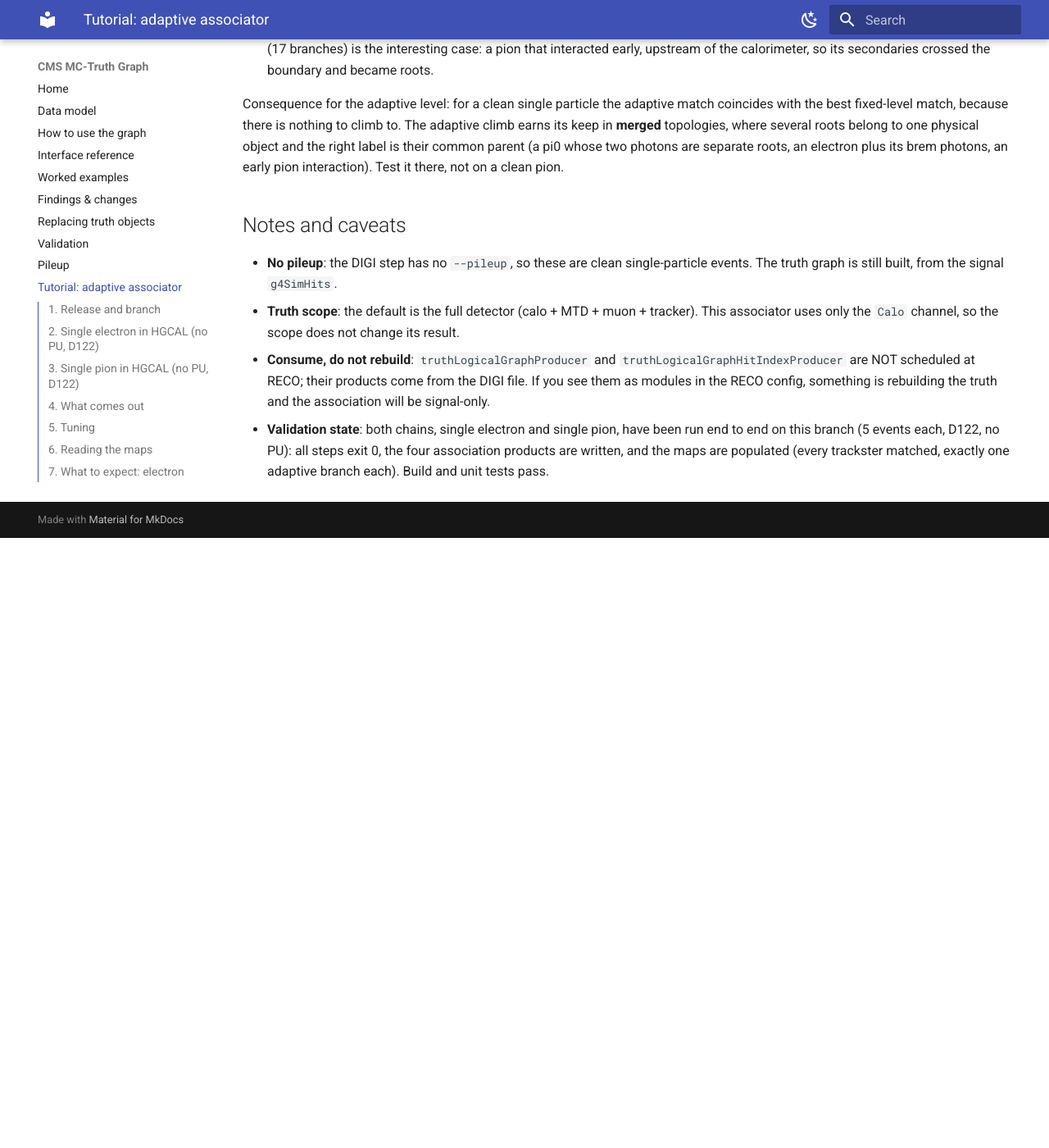
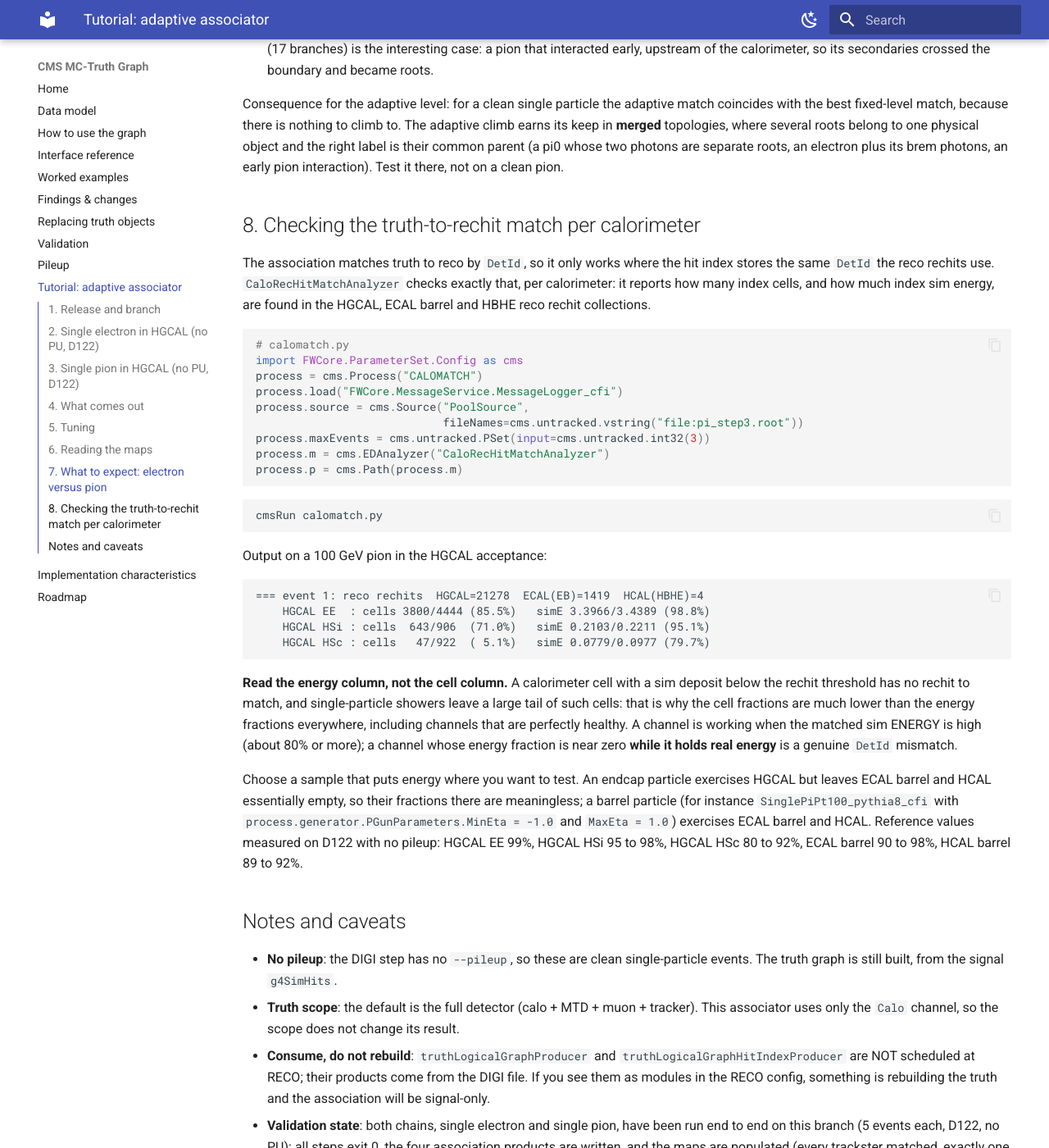
Before and after one commit to felicepantaleo/cms-truth-docs, an MkDocs documentation site: the page built from docs/adaptive-associator.md, in a window 1280 px wide and 1400 px high, scrolled down 4776 px. Shown: the whole window at 82% size. Built offline with MkDocs 1.6.1 and Material for MkDocs 9.7.7, drawn with Linux system fonts in a browser that asks for light colours; before the commit the page ends 5432 px from its top, so only the background shows below that.

Commit message:
docs: document CaloRecHitMatchAnalyzer, the per-calorimeter truth-to-rechit check

````diff
--- a/docs/adaptive-associator.md
+++ b/docs/adaptive-associator.md
@@ -236,6 +236,52 @@
 are separate roots, an electron plus its brem photons, an early pion interaction). Test
 it there, not on a clean pion.
 
+## 8. Checking the truth-to-rechit match per calorimeter
+
+The association matches truth to reco by `DetId`, so it only works where the hit index
+stores the same `DetId` the reco rechits use. `CaloRecHitMatchAnalyzer` checks exactly
+that, per calorimeter: it reports how many index cells, and how much index sim energy,
+are found in the HGCAL, ECAL barrel and HBHE reco rechit collections.
+
+```python
+# calomatch.py
+import FWCore.ParameterSet.Config as cms
+process = cms.Process("CALOMATCH")
+process.load("FWCore.MessageService.MessageLogger_cfi")
+process.source = cms.Source("PoolSource",
+                            fileNames=cms.untracked.vstring("file:pi_step3.root"))
+process.maxEvents = cms.untracked.PSet(input=cms.untracked.int32(3))
+process.m = cms.EDAnalyzer("CaloRecHitMatchAnalyzer")
+process.p = cms.Path(process.m)
+```
+
+```bash
+cmsRun calomatch.py
+```
+
+Output on a 100 GeV pion in the HGCAL acceptance:
+
+```
+=== event 1: reco rechits  HGCAL=21278  ECAL(EB)=1419  HCAL(HBHE)=4
+    HGCAL EE  : cells 3800/4444 (85.5%)   simE 3.3966/3.4389 (98.8%)
+    HGCAL HSi : cells  643/906  (71.0%)   simE 0.2103/0.2211 (95.1%)
+    HGCAL HSc : cells   47/922  ( 5.1%)   simE 0.0779/0.0977 (79.7%)
+```
+
+**Read the energy column, not the cell column.** A calorimeter cell with a sim deposit
+below the rechit threshold has no rechit to match, and single-particle showers leave a
+large tail of such cells: that is why the cell fractions are much lower than the energy
+fractions everywhere, including channels that are perfectly healthy. A channel is
+working when the matched sim ENERGY is high (about 80% or more); a channel whose energy
+fraction is near zero **while it holds real energy** is a genuine `DetId` mismatch.
+
+Choose a sample that puts energy where you want to test. An endcap particle exercises
+HGCAL but leaves ECAL barrel and HCAL essentially empty, so their fractions there are
+meaningless; a barrel particle (for instance `SinglePiPt100_pythia8_cfi` with
+`process.generator.PGunParameters.MinEta = -1.0` and `MaxEta = 1.0`) exercises ECAL
+barrel and HCAL. Reference values measured on D122 with no pileup: HGCAL EE 99%, HGCAL
+HSi 95 to 98%, HGCAL HSc 80 to 92%, ECAL barrel 90 to 98%, HCAL barrel 89 to 92%.
+
 ## Notes and caveats
 
 - **No pileup**: the DIGI step has no `--pileup`, so these are clean single-particle
````
